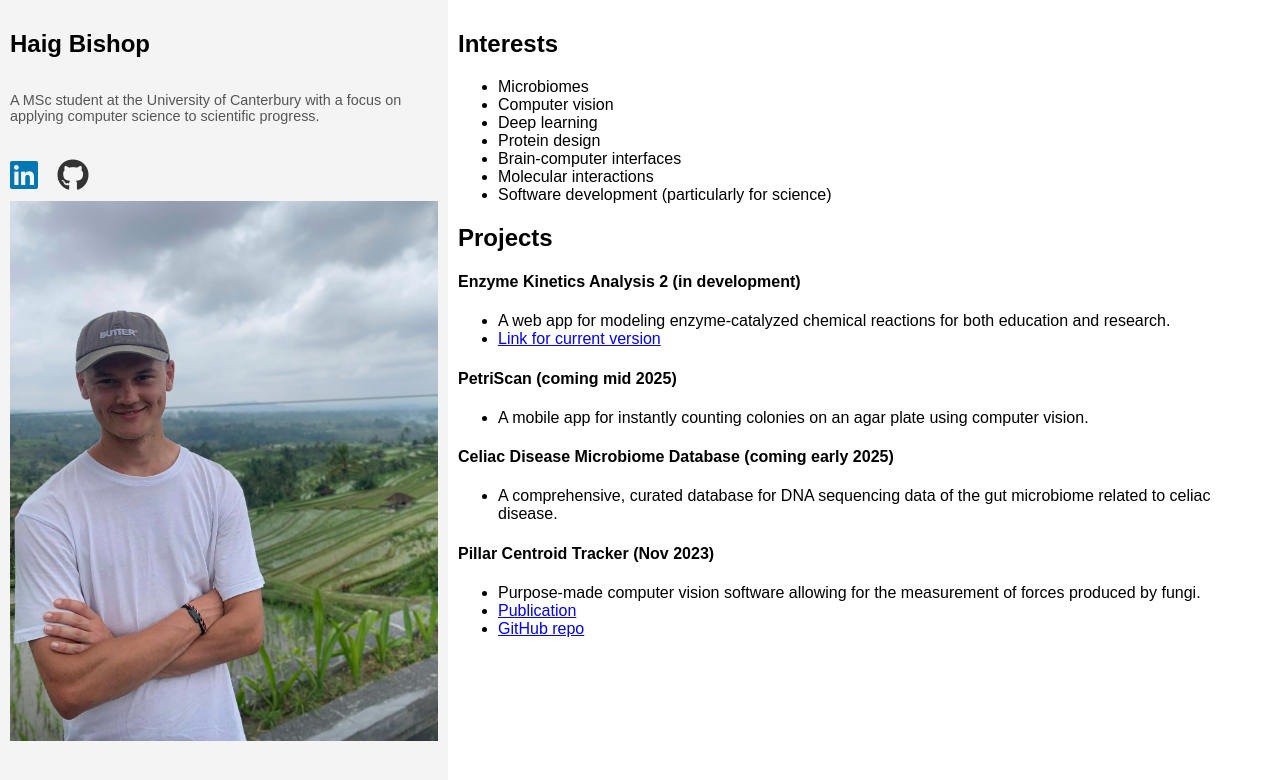
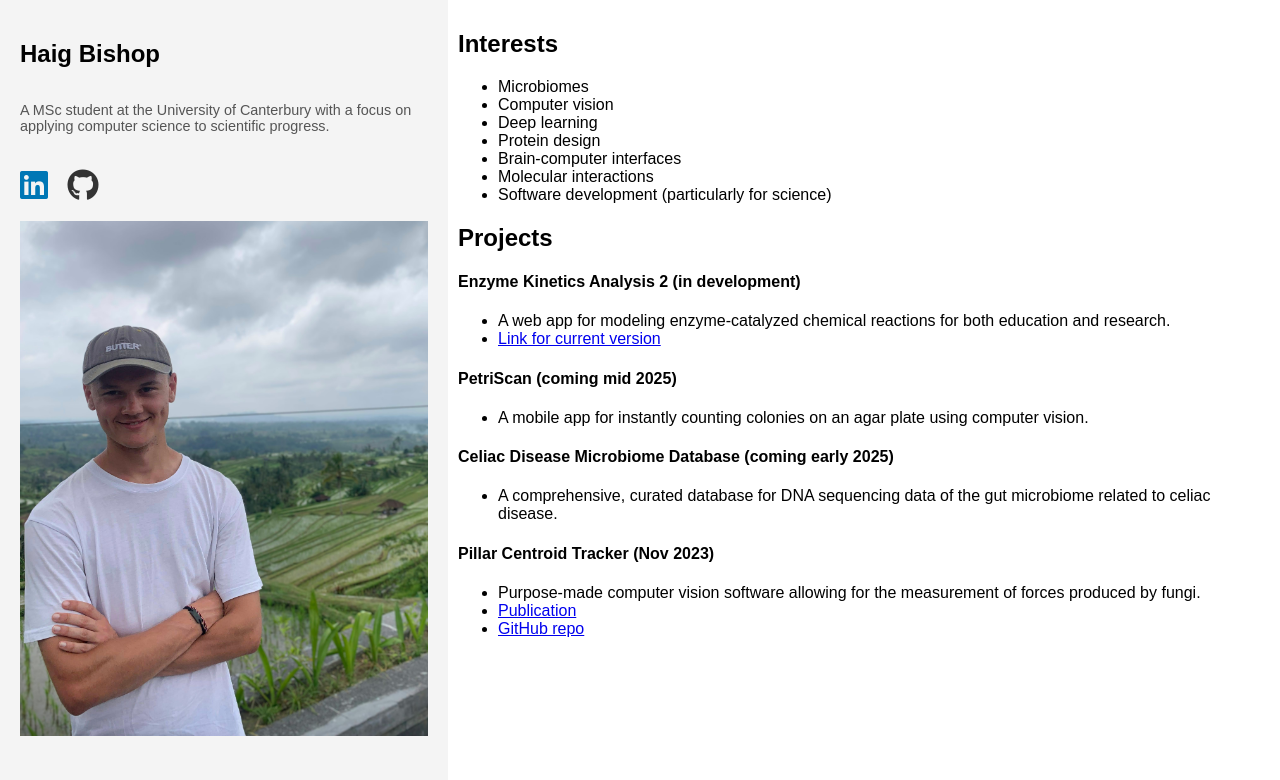
Before and after one commit to HaigBishop/HaigBishop.github.io, a Jekyll site: the page built from index.md, in a window 1280 px wide. Shown: the top 780 px of the page. Built offline with Jekyll 4.4.1, drawn with Linux system fonts in a browser that asks for light colours.

Commit message:
Update custom.css

```diff
--- a/assets/css/custom.css
+++ b/assets/css/custom.css
@@ -8,7 +8,7 @@
 .side-panel {
   flex: 0 0 35%; /* Fixed width of 30% of the container */
   background-color: #f4f4f4;
-  padding: 10px;
+  padding: 20px;
   box-sizing: border-box;
   display: flex;
   flex-direction: column;
@@ -27,7 +27,7 @@
 .portrait-container {
   display: flex;
   justify-content: center; /* Center the image horizontally */
-  margin-top: 10px; /* Add some space above the image */
+  margin-top: 20px; /* Add some space above the image */
 }
 
 /* Portrait image styles */
```
